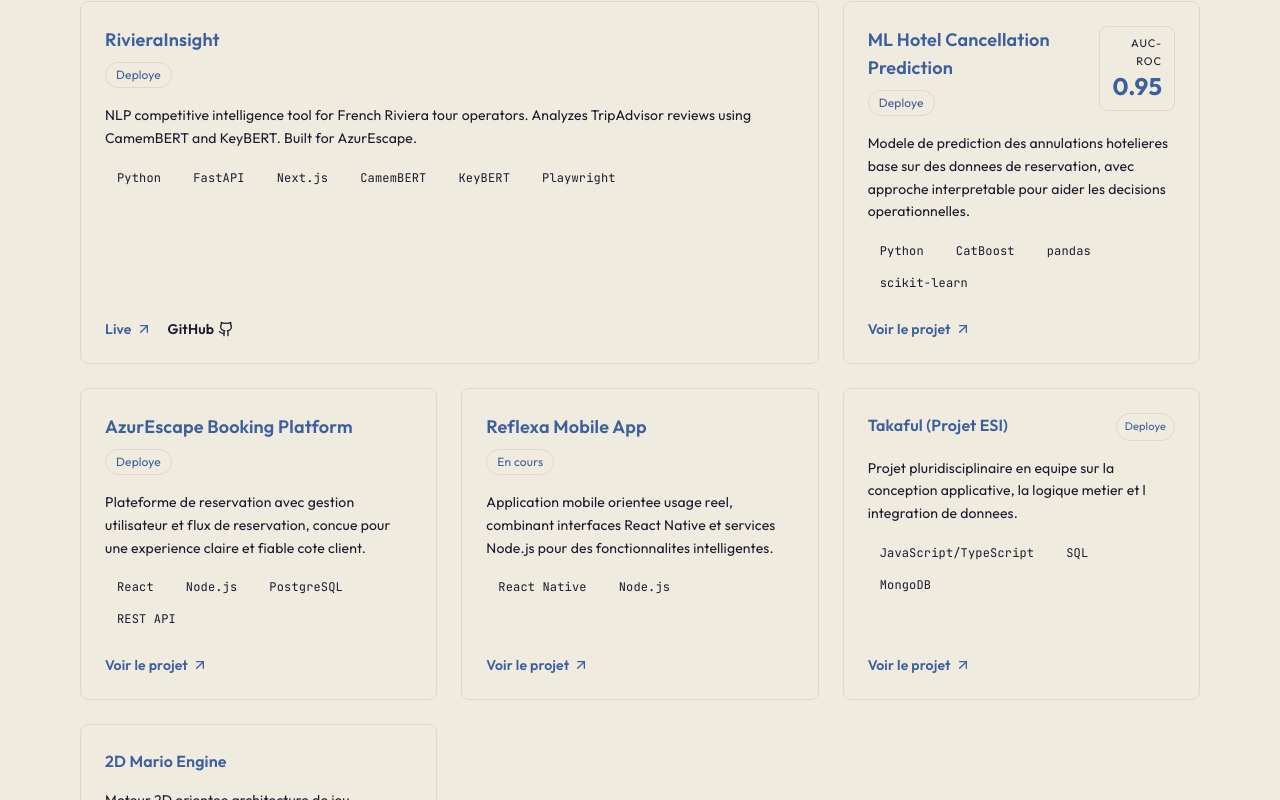
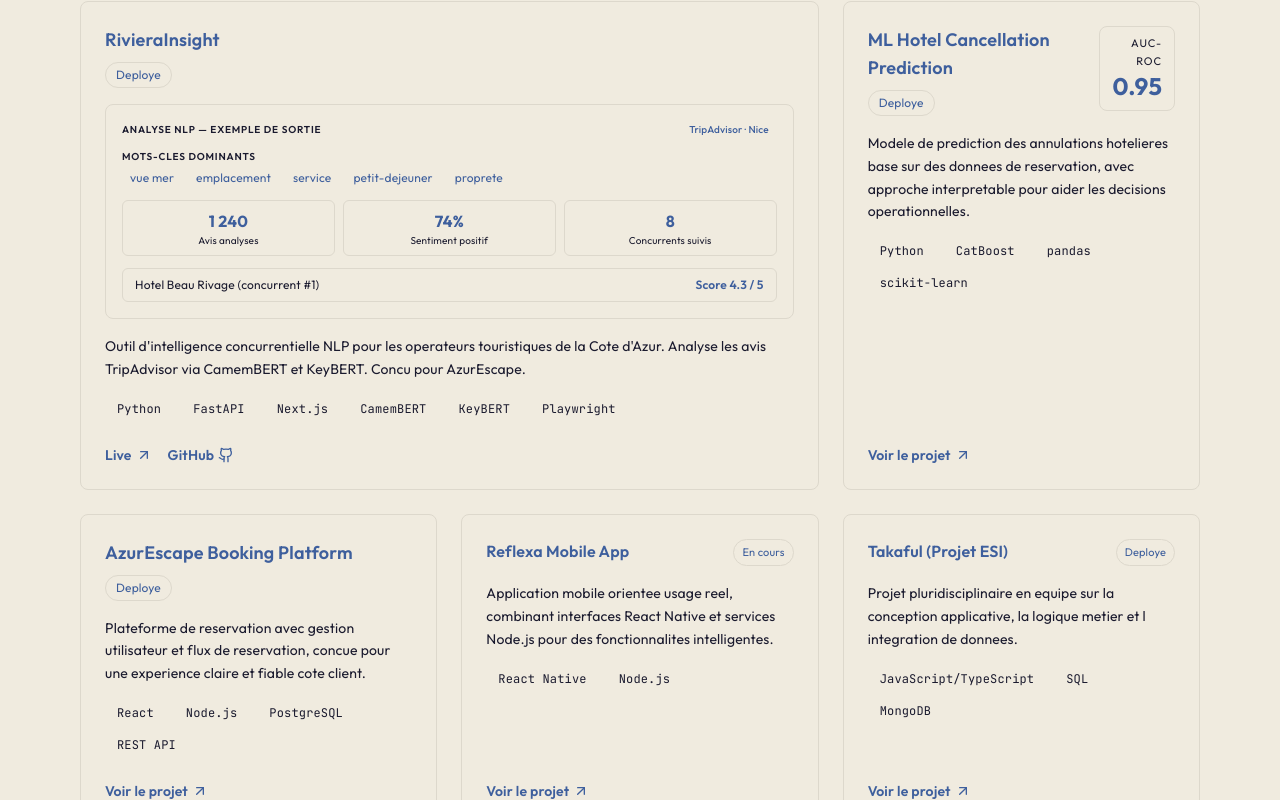
Before and after one commit to katib-source/portfolio, a Next.js app: page / in a window 1280 px wide. Shown: the part 1020-1820 px from the top of the page. Built offline with nearby package versions, Linux system fonts and the light colour scheme; no server answers; a web font is replaced by a local one.

Commit message:
improve projects section UI: NLP preview, consistent links, French description, Reflexa to secondary

```diff
--- a/src/components/portfolio/ProjectsSection.tsx
+++ b/src/components/portfolio/ProjectsSection.tsx
@@ -28,7 +28,7 @@
     id: 'project-riviera-insight',
     title: 'RivieraInsight',
     description:
-      'NLP competitive intelligence tool for French Riviera tour operators. Analyzes TripAdvisor reviews using CamemBERT and KeyBERT. Built for AzurEscape.',
+      'Outil d\'intelligence concurrentielle NLP pour les operateurs touristiques de la Cote d\'Azur. Analyse les avis TripAdvisor via CamemBERT et KeyBERT. Concu pour AzurEscape.',
     stack: ['Python', 'FastAPI', 'Next.js', 'CamemBERT', 'KeyBERT', 'Playwright'],
     status: 'Deploye',
     link: 'https://riviera-insight.vercel.app',
@@ -69,7 +69,6 @@
     status: 'En cours',
     link: 'https://github.com/katib-source',
     linkLabel: 'Voir le projet',
-    featured: true,
   },
   {
     id: 'project-takaful',
@@ -91,6 +90,78 @@
     linkLabel: 'Voir le projet',
   },
 ]
+
+function RivieraInsightPreview() {
+  return (
+    <div className="rounded-lg border border-border bg-surface p-4 space-y-3 text-xs font-sans">
+      <div className="flex items-center justify-between">
+        <span className="font-semibold text-text-primary uppercase tracking-[0.08em] text-[10px]">Analyse NLP — Exemple de sortie</span>
+        <span className="rounded-full bg-primary-light px-2 py-0.5 text-[10px] text-primary font-medium">TripAdvisor · Nice</span>
+      </div>
+
+      <div className="space-y-1">
+        <p className="text-[10px] uppercase tracking-[0.08em] text-text-muted font-semibold">Mots-cles dominants</p>
+        <div className="flex flex-wrap gap-1.5">
+          {['vue mer', 'emplacement', 'service', 'petit-dejeuner', 'proprete'].map((kw) => (
+            <span key={kw} className="rounded-full bg-primary-light px-2 py-0.5 text-primary">{kw}</span>
+          ))}
+        </div>
+      </div>
+
+      <div className="grid grid-cols-3 gap-2">
+        {[
+          { label: 'Avis analyses', value: '1 240' },
+          { label: 'Sentiment positif', value: '74%' },
+          { label: 'Concurrents suivis', value: '8' },
+        ].map((stat) => (
+          <div key={stat.label} className="rounded-md border border-border bg-surface-white px-2 py-2 text-center">
+            <p className="text-base font-bold text-primary">{stat.value}</p>
+            <p className="text-[10px] text-text-muted leading-tight mt-0.5">{stat.label}</p>
+          </div>
+        ))}
+      </div>
+
+      <div className="rounded-md border border-border bg-surface-white px-3 py-2 flex items-center justify-between">
+        <span className="text-text-secondary">Hotel Beau Rivage <span className="text-text-muted">(concurrent #1)</span></span>
+        <span className="font-semibold text-primary">Score 4.3 / 5</span>
+      </div>
+    </div>
+  )
+}
+
+function ProjectLinks({ project }: { project: Project }) {
+  return (
+    <div className="mt-auto flex flex-wrap items-center gap-4 pt-2">
+      {project.link ? (
+        <a
+          href={project.link}
+          target="_blank"
+          rel="noopener noreferrer"
+          className="inline-flex items-center gap-1 font-sans text-sm font-semibold text-primary hover:underline"
+        >
+          {project.linkLabel ?? 'Voir le projet'}
+          <ArrowUpRight className="h-4 w-4" />
+        </a>
+      ) : (
+        <span className="inline-flex items-center gap-1 font-sans text-sm font-semibold text-primary">
+          Voir le projet
+          <ArrowUpRight className="h-4 w-4" />
+        </span>
+      )}
+      {project.github && (
+        <a
+          href={project.github}
+          target="_blank"
+          rel="noopener noreferrer"
+          className="inline-flex items-center gap-1 font-sans text-sm font-semibold text-primary hover:underline"
+        >
+          GitHub
+          <Github className="h-4 w-4" />
+        </a>
+      )}
+    </div>
+  )
+}
 
 export function ProjectsSection() {
   const featured = projects.filter((project) => project.featured)
@@ -140,6 +211,8 @@
                   )}
                 </div>
 
+                {project.id === 'project-riviera-insight' && <RivieraInsightPreview />}
+
                 <p className="font-sans text-sm leading-relaxed text-text-secondary">{project.description}</p>
 
                 <div className="flex flex-wrap gap-2">
@@ -148,35 +221,7 @@
                   ))}
                 </div>
 
-                <div className="mt-auto flex flex-wrap items-center gap-4 pt-2">
-                  {project.link ? (
-                    <a
-                      href={project.link}
-                      target="_blank"
-                      rel="noopener noreferrer"
-                      className="inline-flex items-center gap-1 font-sans text-sm font-semibold text-primary hover:underline"
-                    >
-                      {project.linkLabel ?? 'Voir le projet'}
-                      <ArrowUpRight className="h-4 w-4" />
-                    </a>
-                  ) : (
-                    <span className="inline-flex items-center gap-1 font-sans text-sm font-semibold text-primary">
-                      Voir le projet
-                      <ArrowUpRight className="h-4 w-4" />
-                    </span>
-                  )}
-                  {project.github && (
-                    <a
-                      href={project.github}
-                      target="_blank"
-                      rel="noopener noreferrer"
-                      className="inline-flex items-center gap-1 font-sans text-sm font-semibold text-text-secondary hover:text-primary hover:underline"
-                    >
-                      GitHub
-                      <Github className="h-4 w-4" />
-                    </a>
-                  )}
-                </div>
+                <ProjectLinks project={project} />
               </article>
             </Card>
           </motion.div>
@@ -205,35 +250,7 @@
                   ))}
                 </div>
 
-                <div className="mt-auto flex flex-wrap items-center gap-4 pt-1">
-                  {project.link ? (
-                    <a
-                      href={project.link}
-                      target="_blank"
-                      rel="noopener noreferrer"
-                      className="inline-flex items-center gap-1 font-sans text-sm font-semibold text-primary hover:underline"
-                    >
-                      {project.linkLabel ?? 'Voir le projet'}
-                      <ArrowUpRight className="h-4 w-4" />
-                    </a>
-                  ) : (
-                    <span className="inline-flex items-center gap-1 font-sans text-sm font-semibold text-primary">
-                      Voir le projet
-                      <ArrowUpRight className="h-4 w-4" />
-                    </span>
-                  )}
-                  {project.github && (
-                    <a
-                      href={project.github}
-                      target="_blank"
-                      rel="noopener noreferrer"
-                      className="inline-flex items-center gap-1 font-sans text-sm font-semibold text-text-secondary hover:text-primary hover:underline"
-                    >
-                      GitHub
-                      <Github className="h-4 w-4" />
-                    </a>
-                  )}
-                </div>
+                <ProjectLinks project={project} />
               </article>
             </Card>
           </motion.div>
```
